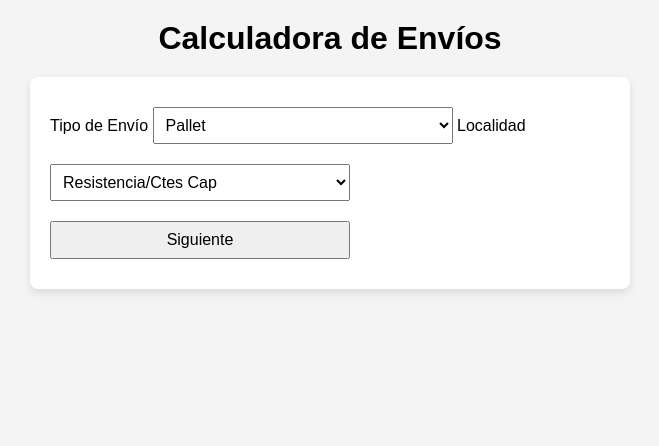
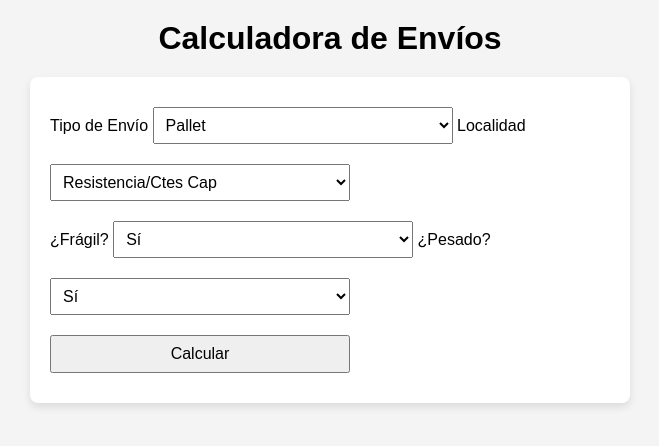
Before and after one commit to EzqAl/Tarifasiro, a Flask app: page / in a window 1280 px wide. Shown: the top 446 px of the page, without its empty margins (310-969 px from the left). Run offline with Flask 3, Linux system fonts and the light colour scheme.

Commit message:
Update index.html

```diff
--- a/templates/index.html
+++ b/templates/index.html
@@ -5,14 +5,12 @@
     <meta name="viewport" content="width=device-width, initial-scale=1.0">
     <title>Calculadora de Envíos</title>
     <style>
-        /* Reset de margenes */
         * {
             margin: 0;
             padding: 0;
             box-sizing: border-box;
         }
 
-        /* Estilos generales */
         body {
             font-family: Arial, sans-serif;
             background-color: #f4f4f4;
@@ -28,8 +26,7 @@
             font-size: 2rem;
         }
 
-        /* Menús desplegables */
-        select, input[type="number"], input[type="submit"] {
+        select, input[type="number"], input[type="text"], input[type="submit"] {
             margin: 10px 0;
             padding: 8px;
             font-size: 1rem;
@@ -37,7 +34,6 @@
             max-width: 300px;
         }
 
-        /* Estilos del formulario */
         .form-container {
             background-color: #fff;
             border-radius: 8px;
@@ -47,7 +43,6 @@
             max-width: 600px;
         }
 
-        /* Resultados */
         .result-container {
             background-color: #fff;
             border-radius: 8px;
@@ -58,7 +53,6 @@
             margin-top: 20px;
         }
 
-        /* Responsividad */
         @media (max-width: 600px) {
             body {
                 padding: 10px;
@@ -77,7 +71,7 @@
 
 <!-- Formulario para Tipo de Envío y Localidad -->
 <div class="form-container">
-        <form method="POST" action="{{ url_for('localidad') }}">
+    <form method="POST" action="{{ url_for('inicio') }}">
         <label for="tipo_envio">Tipo de Envío</label>
         <select name="tipo_envio" id="tipo_envio">
             <option value="pallet">Pallet</option>
@@ -91,7 +85,9 @@
             {% endfor %}
         </select>
 
-            <input type="submit" value="Siguiente">
+        <div id="formulario_adicional"></div> <!-- Aquí se agregará el formulario dinámicamente -->
+
+        <input type="submit" value="Calcular">
     </form>
 </div>
 
@@ -106,5 +102,67 @@
 </div>
 {% endif %}
 
+<script>
+    // Script para manejar el formulario dinámico según el tipo de envío
+    document.getElementById("tipo_envio").addEventListener("change", function() {
+        const tipoEnvio = this.value;
+        const formularioAdicional = document.getElementById("formulario_adicional");
+
+        formularioAdicional.innerHTML = ""; // Limpiar el formulario adicional previo
+
+        if (tipoEnvio === "pallet") {
+            formularioAdicional.innerHTML = `
+                <label for="fragil">¿Frágil?</label>
+                <select name="fragil" id="fragil">
+                    <option value="si">Sí</option>
+                    <option value="no">No</option>
+                </select>
+                <label for="pesado">¿Pesado?</label>
+                <select name="pesado" id="pesado">
+                    <option value="si">Sí</option>
+                    <option value="no">No</option>
+                </select>
+            `;
+        } else if (tipoEnvio === "bultos") {
+            formularioAdicional.innerHTML = `
+                <label for="cantidad">Cantidad de Bultos</label>
+                <input type="number" name="cantidad" id="cantidad" min="1">
+                <div id="categorias"></div> <!-- Aquí se agregarán las categorías dinámicamente -->
+            `;
+        }
+    });
+
+    // Script para mostrar categorías según cantidad de bultos
+    document.getElementById("cantidad")?.addEventListener("input", function() {
+        const cantidad = this.value;
+        const categoriasDiv = document.getElementById("categorias");
+
+        categoriasDiv.innerHTML = ""; // Limpiar categorías previas
+
+        for (let i = 0; i < cantidad; i++) {
+            categoriasDiv.innerHTML += `
+                <label for="categoria${i}">Categoría Bulto ${i + 1}</label>
+                <select name="categoria" id="categoria${i}">
+                    <option value="Chica">Chica</option>
+                    <option value="Mediana">Mediana</option>
+                    <option value="Grande">Grande</option>
+                    <option value="XL">XL</option>
+                    <option value="XXL">XXL</option>
+                    <option value="M3">M3</option>
+                    <option value="Donación">Donación</option>
+                </select>
+                <label for="pesado${i}">¿Pesado?</label>
+                <select name="pesado" id="pesado${i}">
+                    <option value="si">Sí</option>
+                    <option value="no">No</option>
+                </select>
+            `;
+        }
+    });
+
+    // Activar el cambio inicial en el tipo de envío para mostrar el formulario dinámico desde el principio
+    document.getElementById("tipo_envio").dispatchEvent(new Event("change"));
+</script>
+
 </body>
 </html>
```
Lines whose indentation alone changed are shown as unchanged.
